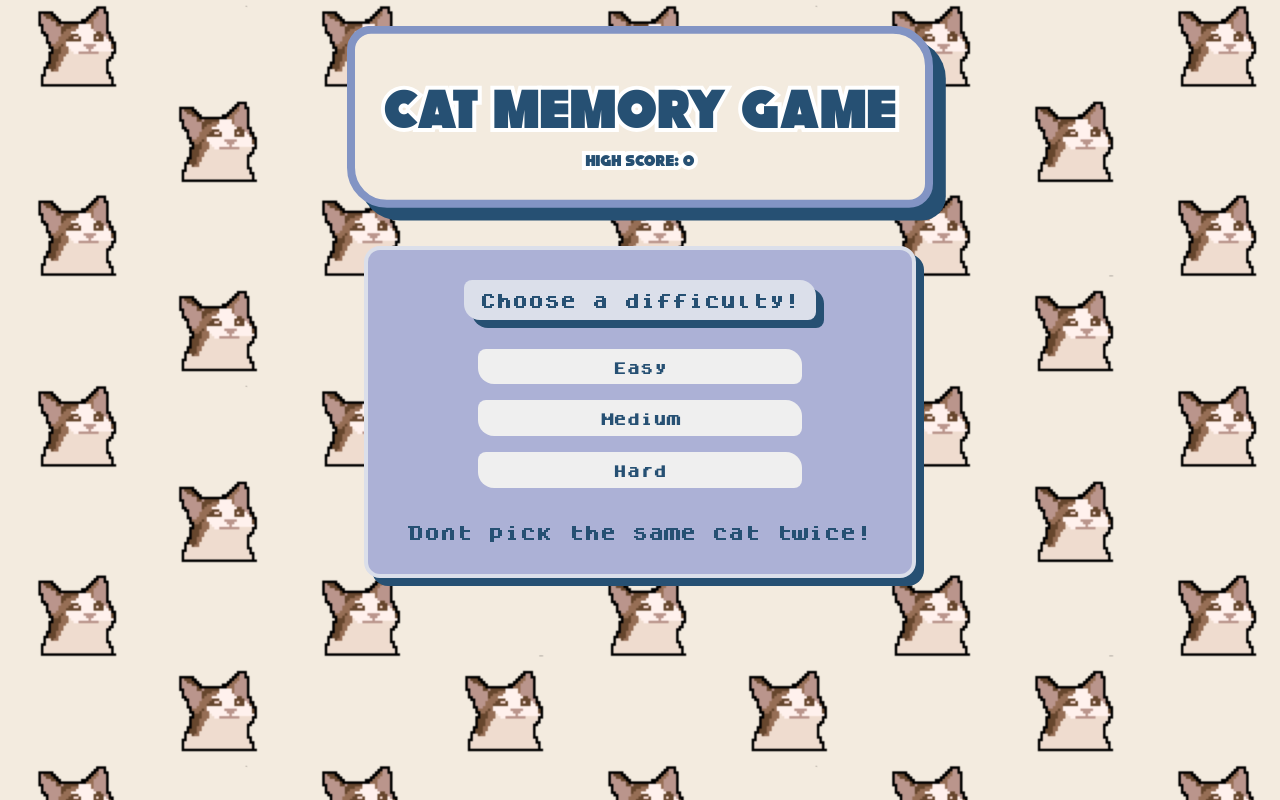
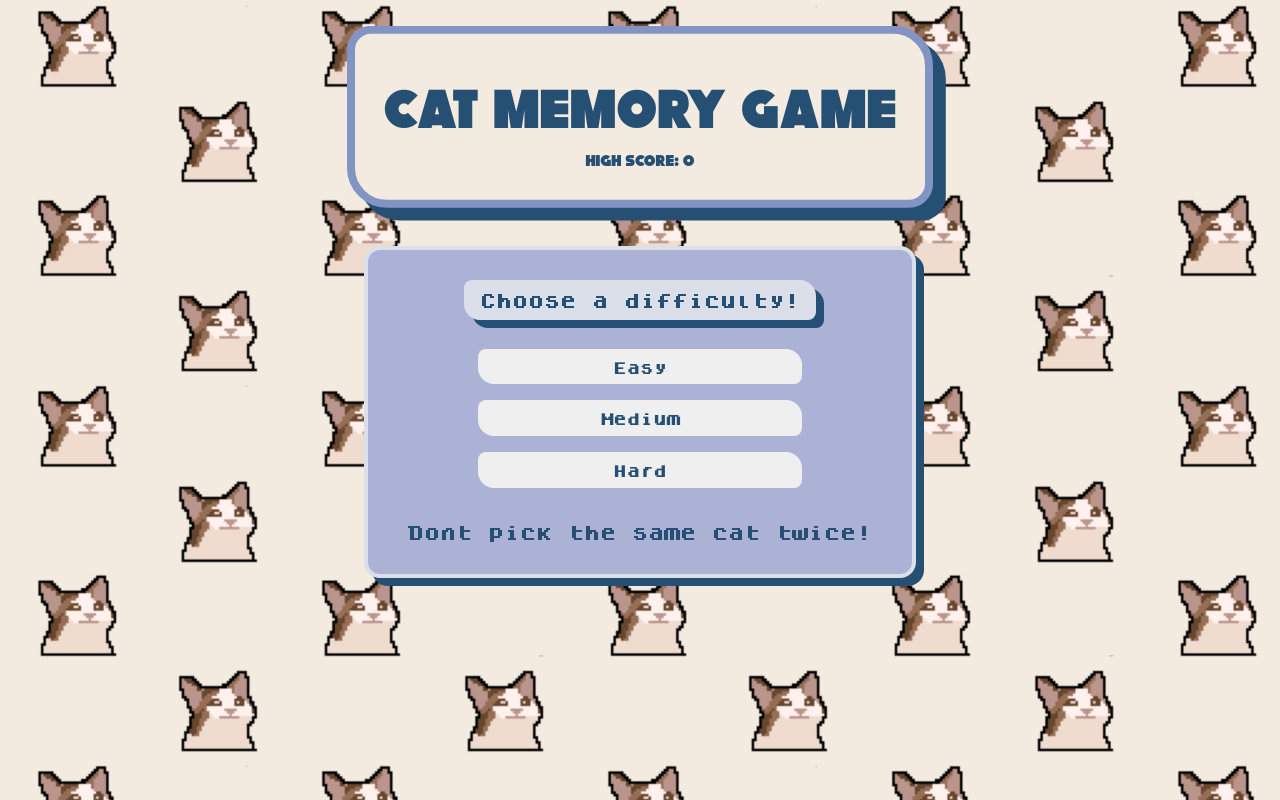
Before and after one commit to Legalunicorn/cat-memory-game, a React (Vite) app: page / in a window 1280 px wide. Built offline with nearby package versions, Linux system fonts and the light colour scheme.

Commit message:
remove stroke entirely

```diff
--- a/src/styles/App.scss
+++ b/src/styles/App.scss
@@ -18,7 +18,7 @@
   font-family: "FatCat", Impact, Haettenschweiler, "Arial Narrow Bold",
     sans-serif;
   font-weight: bold;
-  -webkit-text-stroke: 0.5rem white;
+  // -webkit-text-stroke: 0.5rem white;
   & h1 {
     font-style: italic;
     font-size: 3.5rem;
@@ -26,7 +26,7 @@
     // -webkit-text-stroke: 1rem white;
   }
 
-  paint-order: stroke fill;
+  // paint-order: stroke fill;
   color: $blue-4;
   padding: 1.8rem;
   border-radius: 1.5rem 2.5rem;
```
